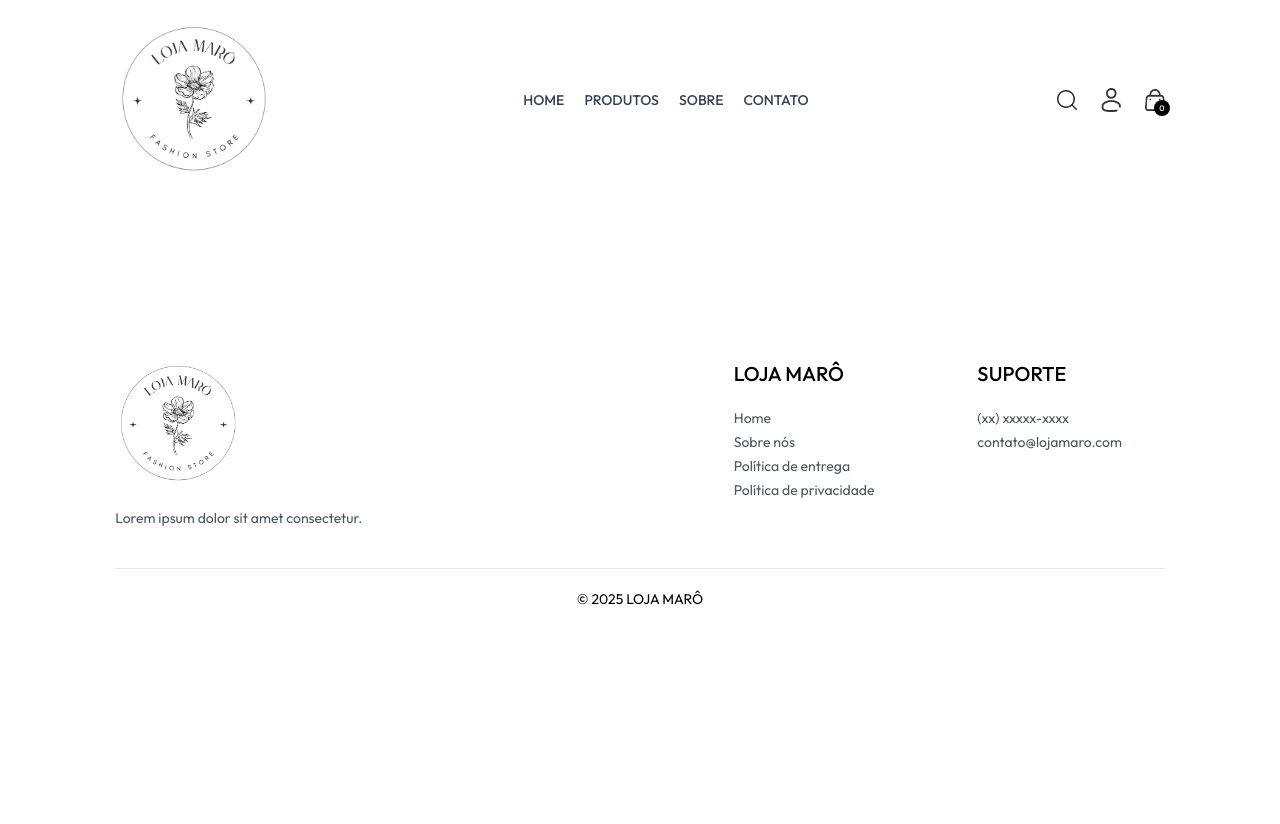
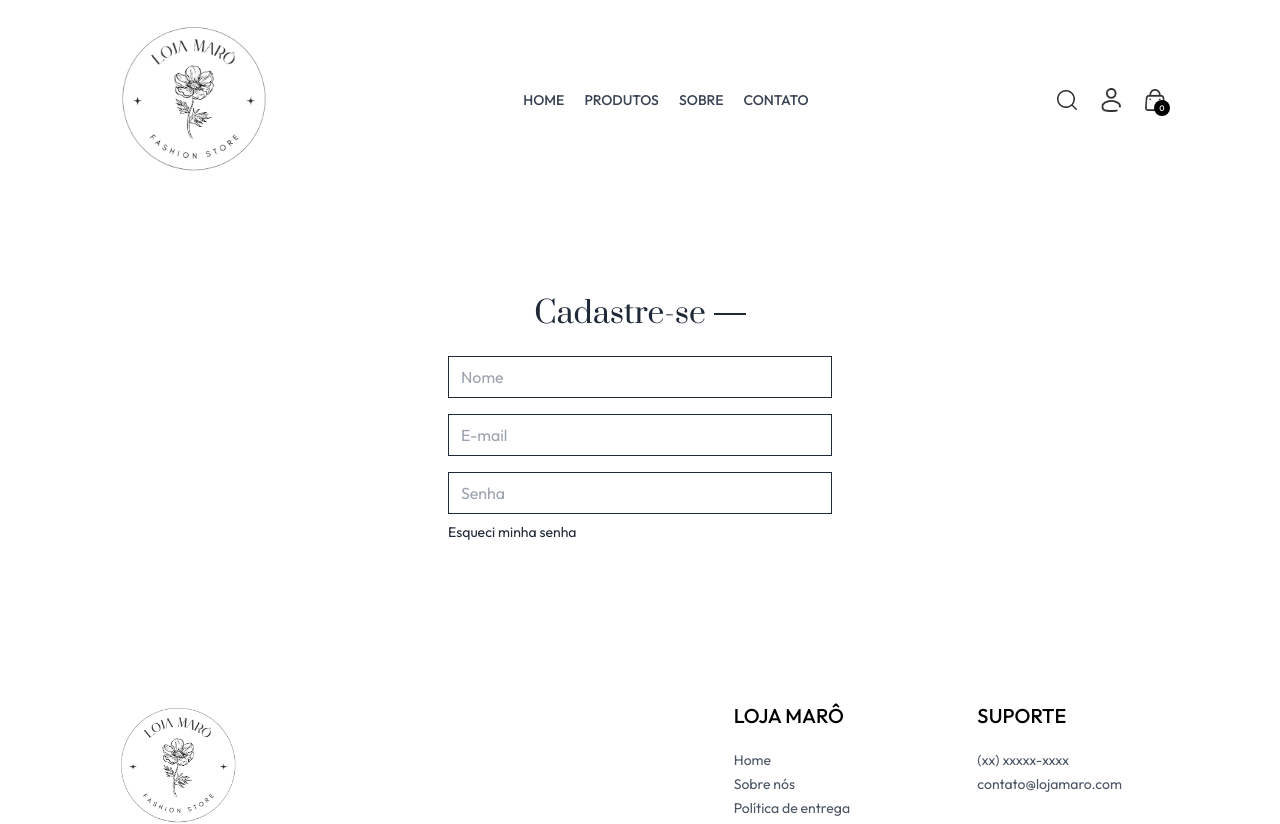
Before and after one commit to amandameneseso/Loja-de-roupas, a React (Vite) app in the folder frontend/: page /login in a window 1280 px wide. Shown: the top 824 px of the page. Before the commit the page ends 800 px from the top, so only its background shows below. Built offline with nearby package versions, Linux system fonts and the light colour scheme.

Commit message:
pagina de login

```diff
--- a/frontend/src/components/Navbar.jsx
+++ b/frontend/src/components/Navbar.jsx
@@ -38,11 +38,13 @@ const Navbar = () => {
         <div className="flex items-center gap-6">
           <img onClick={()=>setShowSearch(true)} src={assets.search_icon} className="w-5 cursor-pointer" alt="" />
           <div className="group relative">
-            <img
-              src={assets.profile_icon}
-              className="w-5 cursor-pointer"
-              alt=""
-            />
+            <Link to="/login">
+              <img
+                src={assets.profile_icon}
+                className="w-5 cursor-pointer"
+                alt=""
+              />
+            </Link>
             <div className="group-hover:block hidden absolute dropdown-menu right-0 pt-4">
               <div className="flex flex-col gap-2 w-36 py-3 px-5 bg-slate-100 text-gray-500 rouded">
                 <p className="cursor-pointer hover:text-black">Meu perfil</p>
--- a/frontend/src/pages/Login.jsx
+++ b/frontend/src/pages/Login.jsx
@@ -1,11 +1,26 @@
 // Login.jsx
-import React from 'react'
+import React, { useState } from 'react'
 
 const Login = () => {
+
+    const[currentState, setCurrentState] = useState('Cadastre-se')
+
     return (
-        <div>
+        <form className='flex flex-col items-center w-[90%] sm:max-w-96 m-auto mt-14 gap-4 text-gray-800'>
+            <div className='inline-flex items-center gap-2 mb-2 mt-10'>
+                <p className='prata-regular text-3xl'>{currentState}</p>
+                <hr className='border-none h-[1.5px] w-8 bg-gray-800' />
+            </div>
+            {currentState === 'Entrar' ? '' : <input type="text" className='w-full px-3 py-2 border border-gray-800' placeholder='Nome' required/>}
+            <input type="email" className='w-full px-3 py-2 border border-gray-800' placeholder='E-mail' required/>
+            <input type="password" className='w-full px-3 py-2 border border-gray-800' placeholder='Senha' required/>
+            <div className='w-full flex justify-between text-sm mt-[-8px]'>
+                <p className='cursor-pointer'>Esqueci minha senha</p>
+                {
 
-        </div>
+                }
+            </div>
+        </form>
     )
 }
 
```
